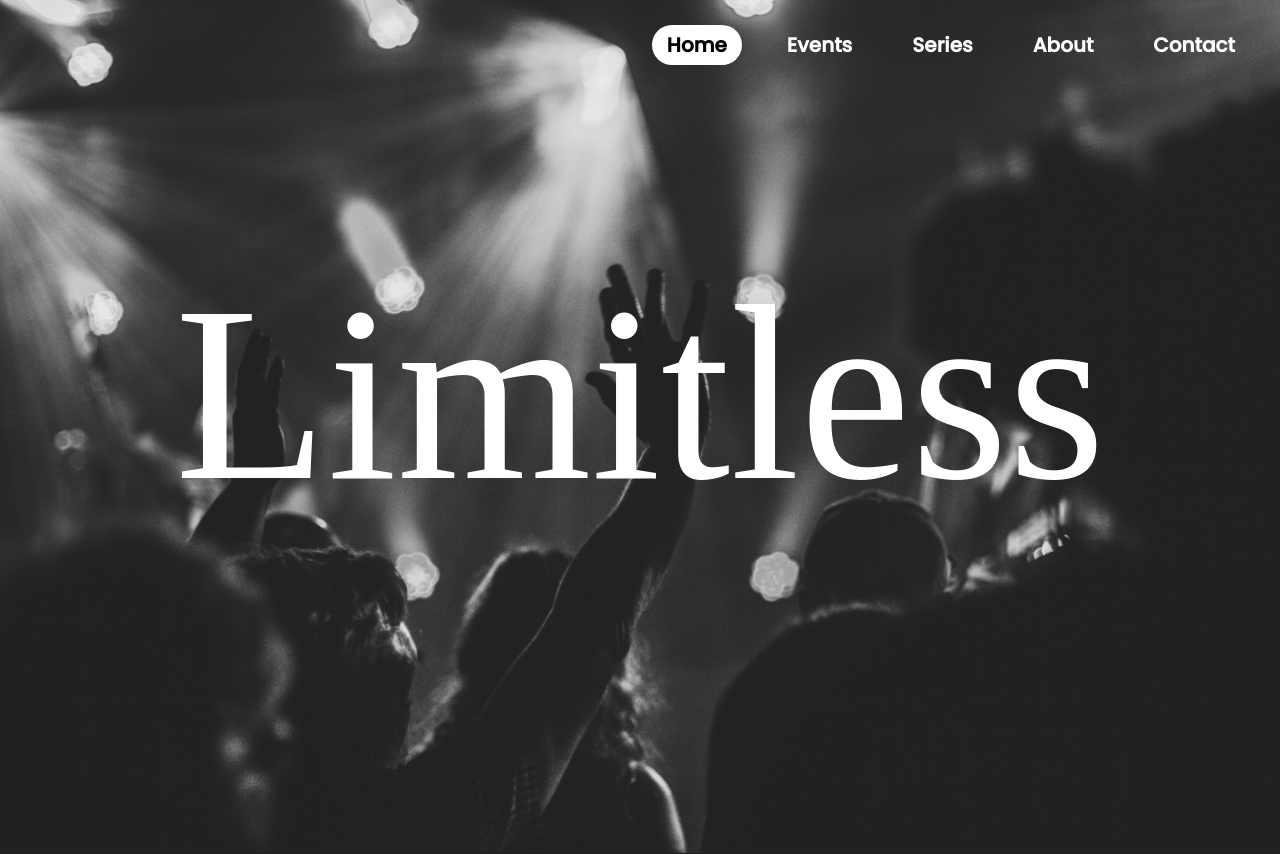
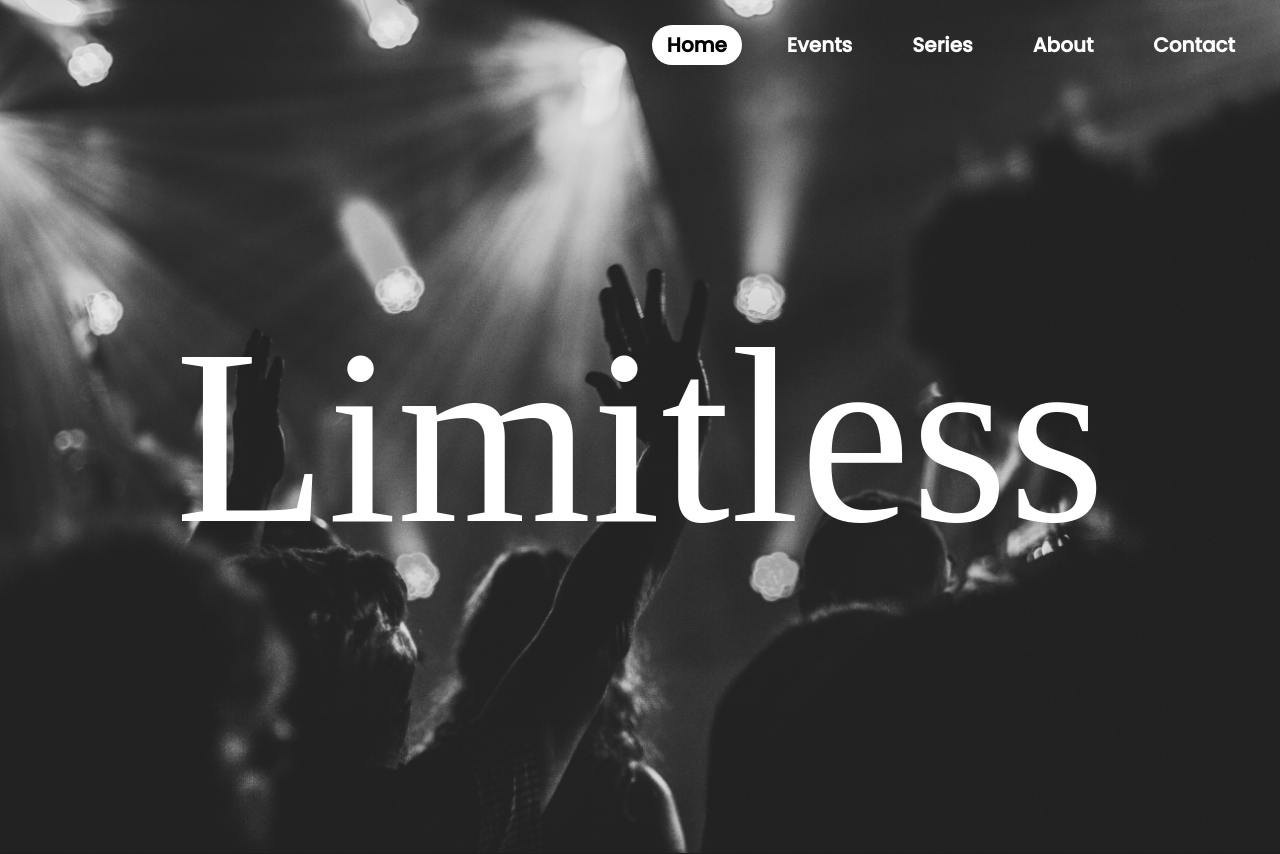
Before and after one commit to Kealen-Pillay/Limitless-YTH, a React (Create React App) app in the folder client/: page / in a window 1280 px wide. Shown: the top 854 px of the page. Built offline with nearby package versions, Linux system fonts and the light colour scheme; no server answers; a web font is replaced by a local one.

Commit message:
added responsiveness to home screen

```diff
--- a/client/src/App.tsx
+++ b/client/src/App.tsx
@@ -9,7 +9,7 @@ const App = (): JSX.Element => {
         <>
             <div className="container">
                 <HomeScreen/>
-                <EventsScreen/>
+                {/*<EventsScreen/>*/}
             </div>
         </>
     );
--- a/client/src/Views/EventItem/EventItem.css
+++ b/client/src/Views/EventItem/EventItem.css
@@ -6,3 +6,16 @@
     position: relative;
     margin: 10px 0 10px 0;
 }
+
+@media only screen and (max-width: 460px) {
+    .event {
+        font-size: 10px;
+        margin: 5px 0 5px 0;
+    }
+}
+
+/*@media only screen and (min-width: 415px) {*/
+/*    .event {*/
+/*        font-size: 15px;*/
+/*    }*/
+/*}*/
--- a/client/src/Views/Home/HomeScreen.css
+++ b/client/src/Views/Home/HomeScreen.css
@@ -1,4 +1,4 @@
-p {
+.home-header {
     font-family: "Surfing Capital";
     color: white;
     font-size: 250px;
@@ -18,12 +18,42 @@ body {
     min-height: 100vh;
 }
 
-/**
-    Iphone XR, SE, 12 and >
- */
-@media only screen and (max-width: 414px) {
-    p {
+/* Extra small devices (phones, 600px and down) */
+@media only screen and (max-width: 600px) {
+    .home-header {
         font-size: 75px;
+        top: 15%;
+    }
+}
+
+/* Small devices (portrait tablets and large phones, 600px and up) */
+@media only screen and (min-width: 600px) {
+    .home-header {
+        font-size: 120px;
         top: 10%;
     }
 }
+
+/*!* Medium devices (landscape tablets, 768px and up) *!*/
+@media only screen and (min-width: 768px) {
+    .home-header {
+        font-size: 150px;
+        top: 5%;
+    }
+}
+
+/*!* Large devices (laptops/desktops, 992px and up) *!*/
+@media only screen and (min-width: 992px) {
+    .home-header {
+        font-size: 200px;
+        top: 5%;
+    }
+}
+
+/*!* Extra large devices (large laptops and desktops, 1200px and up) *!*/
+@media only screen and (min-width: 1200px) {
+    .home-header {
+        font-size: 250px;
+        top: 5%;
+    }
+}
--- a/client/src/Views/Home/HomeScreen.tsx
+++ b/client/src/Views/Home/HomeScreen.tsx
@@ -9,7 +9,7 @@ const HomeScreen = (): JSX.Element => {
             <section>
                 <Navbar/>
                 <img src={Hero} alt="hero"/>
-                <p>
+                <p className="home-header">
                     Limitless
                 </p>
             </section>
```
Also changed, not shown: client/src/Views/Events/EventsScreen.css (+7 -1 lines).
